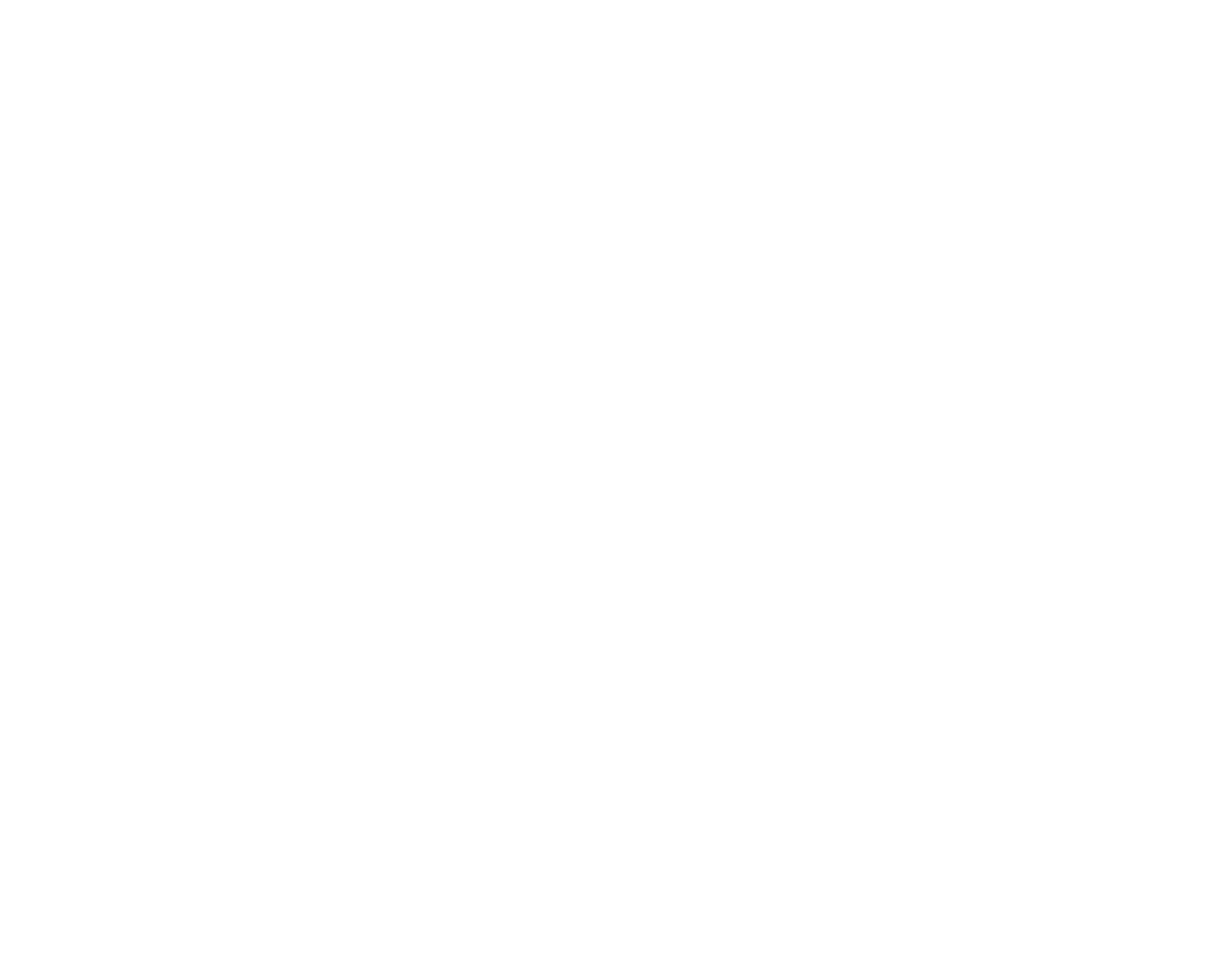
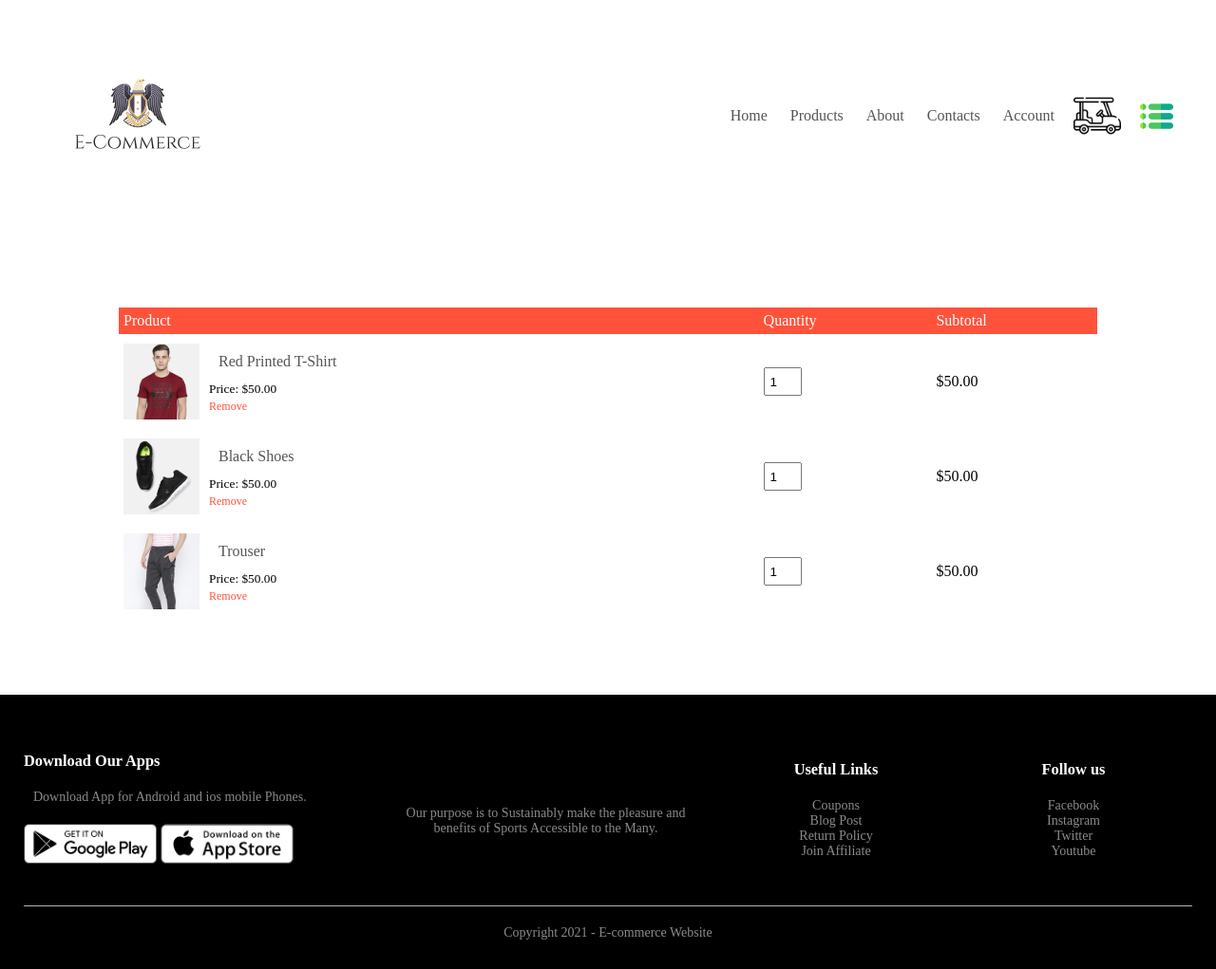
Before and after one commit to Vinay9897/mini_project, a plain HTML site: page cartpage.html in a window 1280 px wide. Shown: the whole page at 95% size. Before the commit the page ends 800 px from the top, so only its background shows below. Drawn offline with Linux system fonts and the light colour scheme; a web font is replaced by a local one.

Commit message:
cart page complete

```diff
--- a/cartpage.html
+++ b/cartpage.html
@@ -0,0 +1,180 @@
+<!DOCTYPE html>
+<html lang="en">
+
+<head>
+    <meta charset="UTF-8">
+    <meta http-equiv="X-UA-Compatible" content="IE=edge">
+    <meta name="viewport" content="width=device-width, initial-scale=1.0">
+    <title>All Products |Ecommerce Website </title>
+    <link rel="stylesheet" href="style.css">
+    <link rel="stylesheet" href="https://cdnjs.cloudflare.com/ajax/libs/font-awesome/4.7.0/css/font-awesome.min.css">
+</head>
+
+<body>
+    <!--header Start-->
+    <div class="header">
+        <div class="container">
+            <div class="navbar">
+                <div class="logo">
+                    <a href="#Home"><img src="Ecommercelogo.png" alt="HuntStore Store" width=""></a>
+                </div>
+                <nav>
+                    <ul id="MenuItems">
+                        <li><a href="index.html">Home</a></li>
+                        <li><a href="product.html">Products</a></li>
+                        <li><a href="">About</a></li>
+                        <li><a href="">Contacts</a></li>
+                        <li><a href="login.html">Account</a></li>
+                    </ul>
+                </nav>
+                <img src="golf-cart.png" width="50px" height="50px">
+                <img src="list.png" class="menu-icon" onclick="menutoggle()">
+            </div>
+        </div>
+    </div>
+
+
+    <!-- -------cart items details-------------- -->
+
+    <div class="small-container cart-page">
+        <table>
+            <tr>
+                <th>
+                    Product
+                </th>
+                <th>
+                    Quantity
+                </th>
+                <th>
+                    Subtotal
+                </th>
+            </tr>
+            <tr>
+                <td>
+                    <div class="cart-info">
+                        <img src="images/buy-1.jpg" alt="">
+                        <div>
+                            <p>
+                                Red Printed T-Shirt
+                            </p>
+                            <small>Price: $50.00</small>
+                            <br>
+                            <a href="">Remove</a>
+                        </div>
+                    </div>
+
+                </td>
+                <td>
+                    <input type="number" value="1">
+                </td>
+                <td>$50.00</td>
+            </tr>
+            <tr>
+                <td>
+                    <div class="cart-info">
+                        <img src="images/buy-2.jpg" alt="">
+                        <div>
+                            <p>
+                                Black Shoes
+                            </p>
+                            <small>Price: $50.00</small>
+                            <br>
+                            <a href="">Remove</a>
+                        </div>
+                    </div>
+
+                </td>
+                <td>
+                    <input type="number" value="1">
+                </td>
+                <td>$50.00</td>
+            </tr>
+            <tr>
+                <td>
+                    <div class="cart-info">
+                        <img src="images/buy-3.jpg" alt="">
+                        <div>
+                            <p>
+                                Trouser
+                            </p>
+                            <small>Price: $50.00</small>
+                            <br>
+                            <a href="">Remove</a>
+                        </div>
+                    </div>
+
+                </td>
+                <td>
+                    <input type="number" value="1">
+                </td>
+                <td>$50.00</td>
+            </tr>
+        </table>
+    </div>
+
+
+
+
+
+
+
+
+    <!--    footer    -->
+    <div class="footer">
+        <div class="container">
+            <div class="row">
+                <div class="footer-col-1">
+                    <h3>Download Our Apps</h3>
+                    <p>Download App for Android and ios mobile Phones.</p>
+                    <div class="app-logo">
+                        <img src="images/play-store.png" alt="">
+                        <img src="images/app-store.png" alt="">
+                    </div>
+                </div>
+                <div class="footer-col-2">
+                    <img src="" alt="">
+                    <p>Our purpose is to Sustainably make the pleasure and benefits
+                        of Sports Accessible to the Many.
+                    </p>
+                </div>
+                <div class="footer-col-3">
+                    <h3>Useful Links</h3>
+                    <ul>
+                        <li>Coupons</li>
+                        <li>Blog Post</li>
+                        <li>Return Policy</li>
+                        <li>Join Affiliate</li>
+                    </ul>
+                </div>
+                <div class="footer-col-4">
+                    <h3>Follow us</h3>
+                    <ul>
+                        <li>Facebook</li>
+                        <li>Instagram</li>
+                        <li>Twitter</li>
+                        <li>Youtube</li>
+                    </ul>
+                </div>
+            </div>
+            <hr>
+            <p class="copyright">Copyright 2021 - E-commerce Website</p>
+        </div>
+    </div>
+    <script>
+        var MenuItems = document.getElementById("MenuItems")
+        MenuItems.style.maxHeight = "0px";
+
+        function menutoggle() {
+            if (MenuItems.style.maxHeight == "0px") {
+                MenuItems.style.maxHeight = "200px";
+            }
+            else {
+                MenuItems.style.maxHeight = "0px";
+            }
+        }
+    </script>
+
+
+</body>
+
+</html>
--- a/style.css
+++ b/style.css
@@ -464,3 +464,43 @@ input:focus{
  flex-basis: 24%;
  cursor: pointer;
 }
+/* --------cart items-------------- */
+
+.cart-page{
+    margin: 80px auto;
+}
+table{
+    width: 100%;
+    border-collapse: collapse;
+}
+.cart-info{
+    display: flex;
+    flex-wrap: wrap;
+}
+th{
+    text-align: left;
+    padding: 5px;
+    color: white;
+    background: #ff523b;
+    font-weight: normal;
+}
+
+td{
+    padding: 10px 5px;
+
+}
+td input{
+    width: 40px;
+    height: 30px;
+    padding: 5px;
+}
+
+td a {
+    color: #ff523b;
+    font-size: 12px;
+}
+td img{
+    width: 80px;
+    height: 80px;
+    margin-right: 10px;
+}
```
